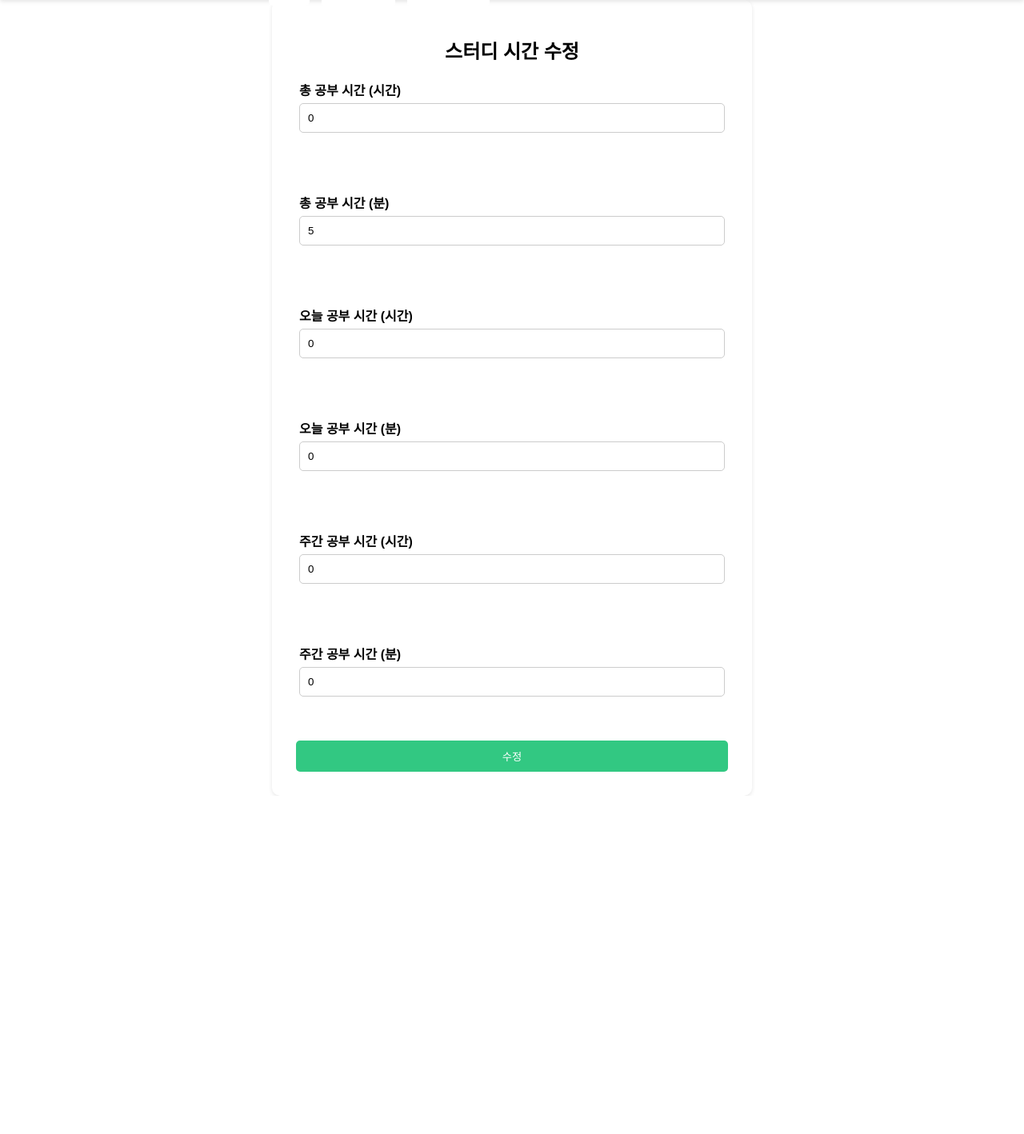
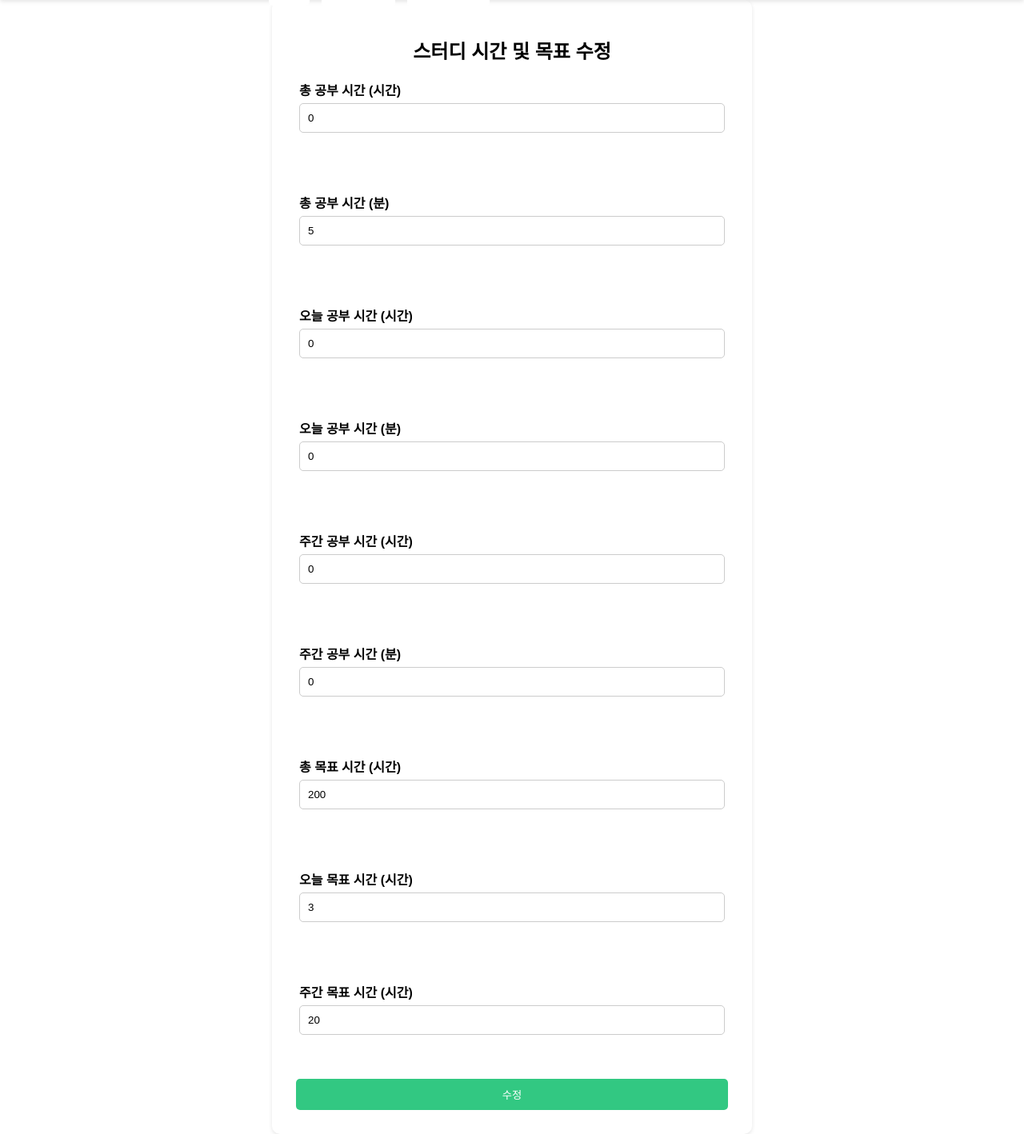
Before and after one commit to ggam9/PBL2, a Flask app: page /update_study_time in a window 1280 px wide. Shown: the part 60-1478 px from the top of the page at 80% size. Before the commit the page ends 1055 px from the top, so only its background shows below. Run offline with Flask 3, Linux system fonts and the light colour scheme; a user stored in the database is signed in.

Commit message:
update_study_time.html

```diff
--- a/templates/update_study_time.html
+++ b/templates/update_study_time.html
@@ -1,6 +1,6 @@
 {% extends "base.html" %}
 
-{% block title %}스터디 시간 수정{% endblock %}
+{% block title %}스터디 시간 및 목표 수정{% endblock %}
 
 {% block content %}
 <style>
@@ -47,7 +47,7 @@
 </style>
 <body>
     <form method="POST">
-        <h2 class="h2">스터디 시간 수정</h2>
+        <h2 class="h2">스터디 시간 및 목표 수정</h2>
         <div class="form-group">
             <label for="total_hours">총 공부 시간 (시간)</label>
             <input type="number" id="total_hours" name="total_hours" value="{{ user.total_study_time // 3600 }}" min="0">
@@ -72,6 +72,18 @@
             <label for="weekly_minutes">주간 공부 시간 (분)</label>
             <input type="number" id="weekly_minutes" name="weekly_minutes" value="{{ (user.weekly_study_time % 3600) // 60 }}" min="0">
         </div>
+        <div class="form-group">
+            <label for="total_goal_hours">총 목표 시간 (시간)</label>
+            <input type="number" id="total_goal_hours" name="total_goal_hours" value={{ total_goal_hours }} min="0">
+        </div>
+        <div class="form-group">
+            <label for="today_goal_hours">오늘 목표 시간 (시간)</label>
+            <input type="number" id="today_goal_hours" name="today_goal_hours" value={{ today_goal_hours }} min="0">
+        </div>
+        <div class="form-group">
+            <label for="weekly_goal_hours">주간 목표 시간 (시간)</label>
+            <input type="number" id="weekly_goal_hours" name="weekly_goal_hours" value={{ weekly_goal_hours }} min="0">
+        </div>
         <button type="submit" class="btn">수정</button>
     </form>
 </body>
```
